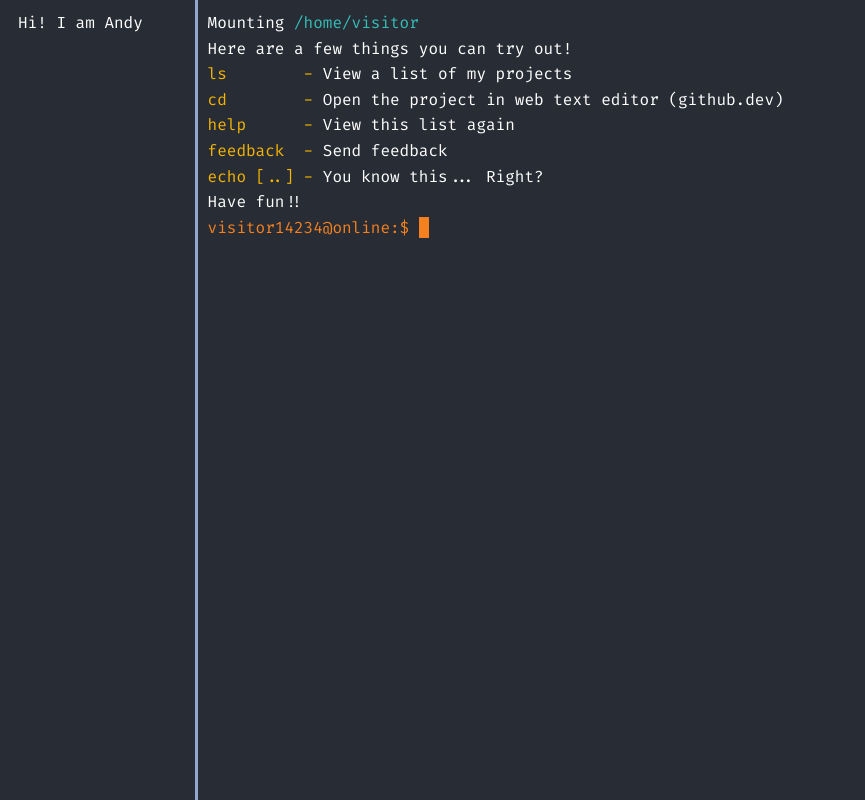
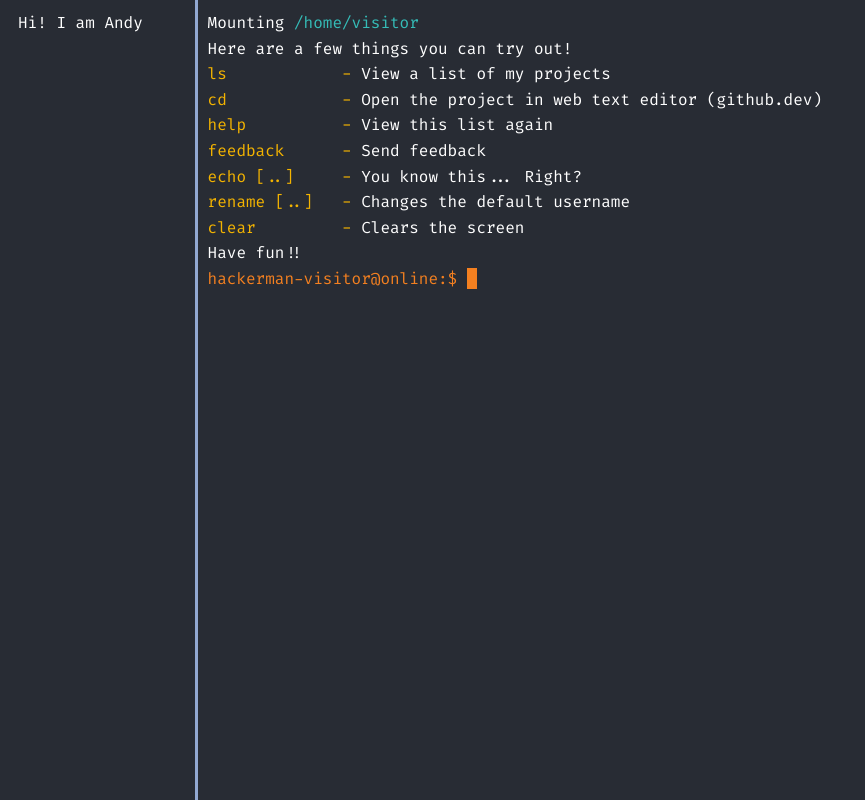
Before and after one commit to Anindya-Prithvi/termfolio, a React (Create React App) app: page / in a window 1280 px wide. Shown: the whole page, without its empty margins (0-865 px from the left). Built offline with nearby package versions, Linux system fonts and the light colour scheme.

Commit message:
A real terminal with rt-output

```diff
--- a/src/App.tsx
+++ b/src/App.tsx
@@ -13,10 +13,12 @@ export function getColored(s: string, colorg: string) {
 
 export class GlobalVars {
   public static tte = [<div>Mounting {getColored("/home/visitor", "#35bdb8")}</div>, <div>{getHelp()}</div>, <div>Have fun!!</div>];
-  public static setter: any = undefined;
+  public static outputsetter: any = undefined;
+  public static visitorname: string = "hackerman-visitor";
+  public static visnamesetter: any = undefined;
 }
 
-function listitem(command: string, item: string, padness: number = 10) {
+function listitem(command: string, item: string, padness: number = 14) {
   const spaced = " ";
   return (
     <div>
@@ -36,6 +38,8 @@ export function getHelp() {
       {listitem("help", "View this list again")}
       {listitem("feedback", "Send feedback")}
       {listitem("echo [..]", "You know this... Right?")}
+      {listitem("rename [..]", "Changes the default username")}
+      {listitem("clear", "Clears the screen")}
     </div>
   )
 }
--- a/src/TermElements.tsx
+++ b/src/TermElements.tsx
@@ -1,14 +1,15 @@
-import React, { useEffect, useState } from 'react'
-import { getColored, getHelp, GlobalVars } from './App';
+import { useState } from 'react'
+import { GlobalVars } from './App';
 
 const TermElements = ({ elems }) => {
     const [tste, setTste] = useState(elems);
-    GlobalVars.setter = setTste;
-    console.log(tste.map(item => item.props.children));
+    GlobalVars.outputsetter = setTste;
+    GlobalVars.tte = tste;
+    // console.log(tste.map(item => item.props.children));
 
     return (
         <div>
-            {tste.map(item => <div key={item.props.children}>{item}</div>)}
+            {tste.map(item => <div key={Math.random()}>{item}</div>)}
         </div>
     )
 }
--- a/src/Terminput.tsx
+++ b/src/Terminput.tsx
@@ -3,7 +3,9 @@ import { getColored, GlobalVars } from './App';
 import styles from "./Home.module.css";
 
 const Terminput = () => {
-    return (<div className={styles.terminalcontainer}>{getColored("visitor14234@online:$ ", "#f48020")}<span className={styles.terminput} id='terminput'></span><div className={styles.ekpixel}></div></div>)
+    const [visname, setVisname] = useState(GlobalVars.visitorname)
+    GlobalVars.visnamesetter = setVisname;
+    return (<div className={styles.terminalcontainer}>{getColored(`${visname}@online:$ `, "#f48020")}<span className={styles.terminput} id='terminput'></span><div className={styles.ekpixel}></div></div>)
 }
 
 function termbell(e) {
@@ -20,6 +22,28 @@ function termbell(e) {
     bgelem.animate(actions, timings)
 }
 
+function gettermout(inp: string) {
+
+}
+
+function invokeParser(content: string) {
+    console.log(content);
+    if (content === "clear") {
+        GlobalVars.outputsetter([]);
+    } else {
+        // console.log(GlobalVars.tte);
+        var curr = GlobalVars.tte.slice();
+        curr.push(<div>{getColored(`${GlobalVars.visitorname}@online:$ `, "#f48020")}<span>{content}</span></div>)
+        if (content.match("rename .*")) {
+            let thename: string = content.substring(7);
+            curr.push(<div>{`Name set to ${thename}`}</div>);
+            GlobalVars.visnamesetter(thename);
+            GlobalVars.visitorname = thename;
+        }
+        GlobalVars.outputsetter(curr);
+    }
+}
+
 export function listenlog(e) {
     // console.log(e);
     const spanelem = document.getElementById("terminput");
@@ -27,8 +51,7 @@ export function listenlog(e) {
         let currentcontent = spanelem.textContent;
         if (e.key === 'Enter') {
             spanelem.textContent = "";
-            GlobalVars.setter([]);
-            console.log("remaining to implement");
+            invokeParser(currentcontent!);
         } else if (e.key === 'Backspace') {
             // do backspace lol what else
             if (spanelem.textContent!.length == 0) termbell(e);
```
